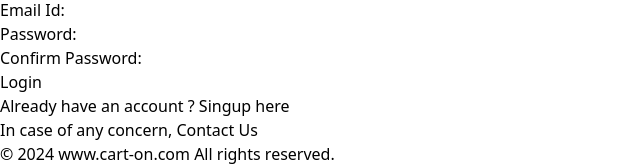
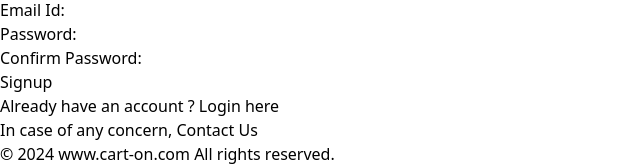
Before and after one commit to punyaprashun7634/Ecommerce, a React (Vite) app: page /signup in a window 1280 px wide. Shown: the part 428-595 px from the top of the page, without its empty margins (0-640 px from the left). Built offline with nearby package versions, Linux system fonts and the light colour scheme.

Commit message:
minor issue in signup page

```diff
--- a/src/pages/Signup.jsx
+++ b/src/pages/Signup.jsx
@@ -87,8 +87,8 @@ const Signup = () => {
                         <InputBox id={"email"} name={"email"} HandleClick={() => HandleClick(event)} type='email' text={"Email Id:"} value={registerData.email} />
                         <InputBox id={"password"} name={"password"} HandleClick={() => HandleClick(event)} type='password' text={"Password:"} value={registerData.password} />
                         <InputBox id={"cnfPass"} name={"cnfPass"} HandleClick={() => HandleClick(event)} type='password' text={"Confirm Password:"} value={registerData.cnfPass} />
-                        <button className='bg-black mt-3 text-white px-6 py-4 w-full rounded-md'>Login</button>
-                        <p className="text">Already have an account ? <Link to='/login' className='font-semibold'>Singup here</Link></p>
+                        <button className='bg-black mt-3 text-white px-6 py-4 w-full rounded-md'>Signup</button>
+                        <p className="text">Already have an account ? <Link to='/login' className='font-semibold'>Login here</Link></p>
                     </form>
                 </div>
             </div>
```
